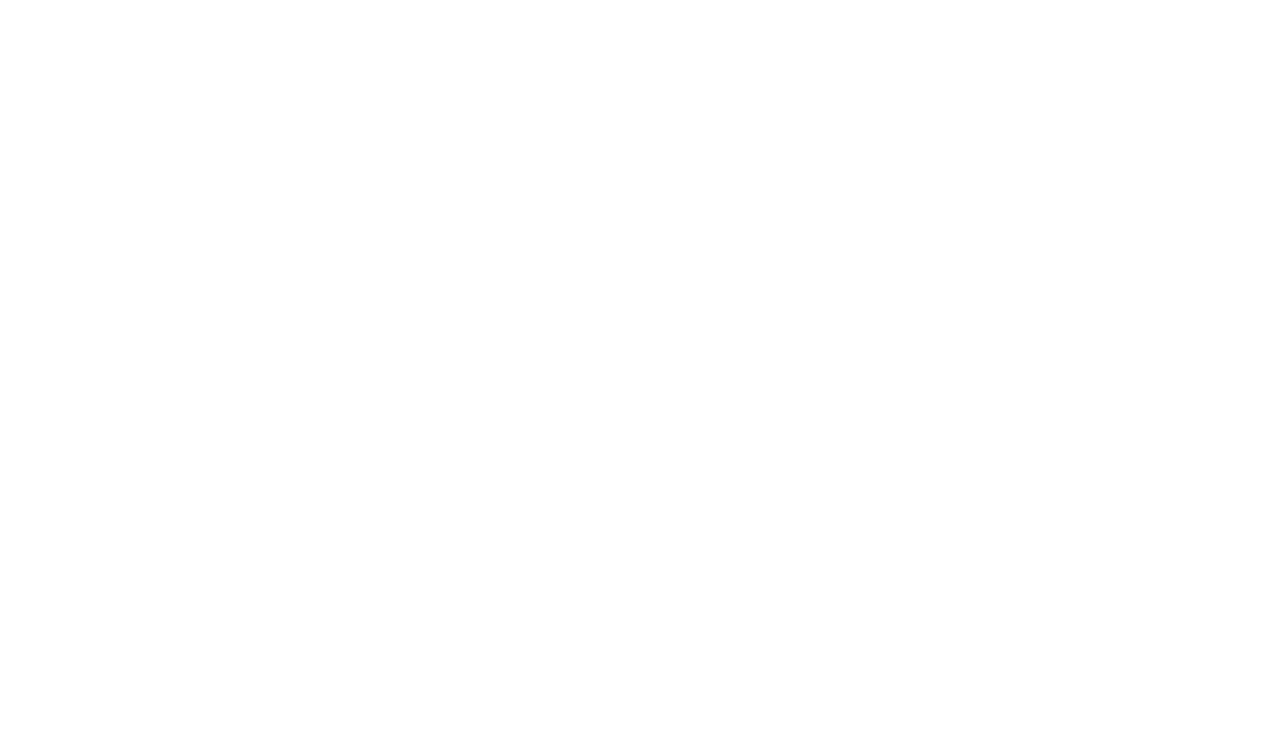
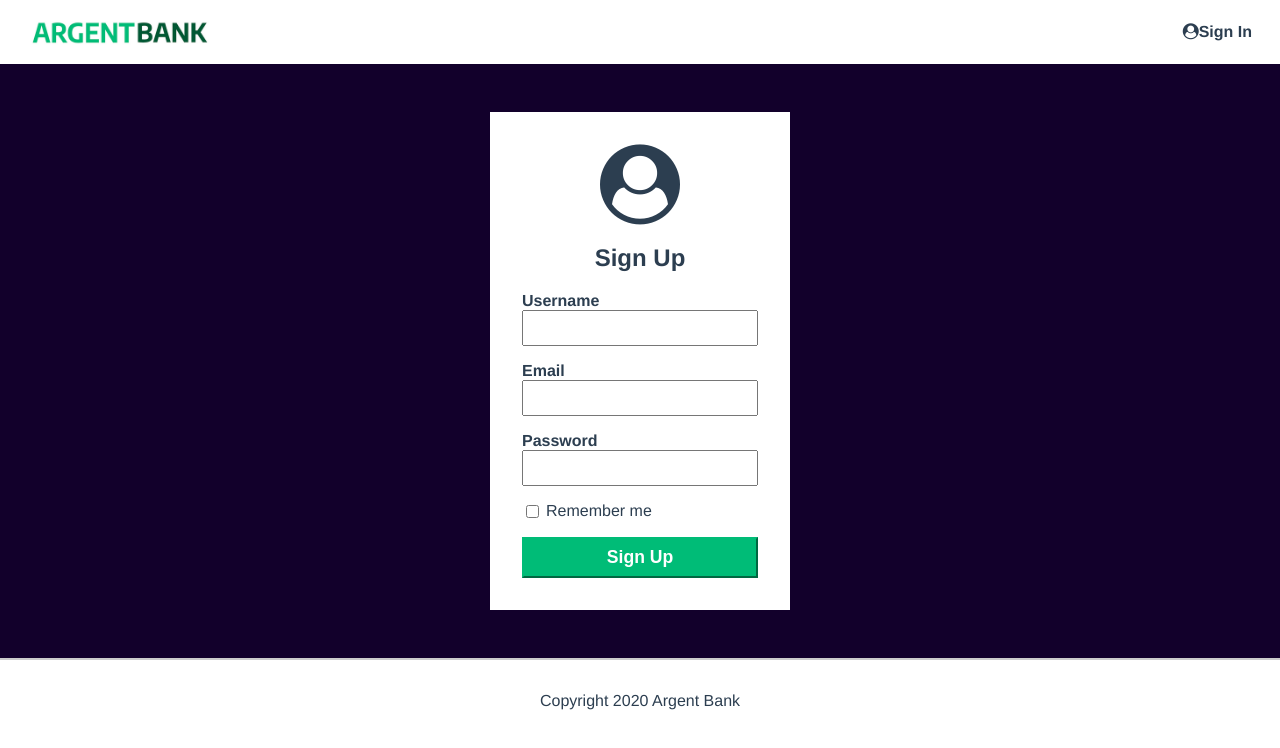
Before and after one commit to Douwdy/Projet-10---ArgentBank, a React (Create React App) app: page /sign-up in a window 1280 px wide. Shown: the top 748 px of the page. Built offline with nearby package versions, Linux system fonts and the light colour scheme.

Commit message:
Add SignUp page

```diff
--- a/src/pages/SignIn/index.jsx
+++ b/src/pages/SignIn/index.jsx
@@ -24,6 +24,7 @@
                         </div>
                         <button className="sign-in-button">Sign In</button>
                         </form>
+                        <a href="/sign-up">Create account</a>
                     </section>
                 </main>
             <Footer />
--- a/src/pages/SignIn/index.scss
+++ b/src/pages/SignIn/index.scss
@@ -23,6 +23,11 @@
     &-icon {
         font-size: 5rem;
     }
+    a{
+        display: block;
+        margin-top: 10px;
+        color: #12002b;
+    }
 }
 
 .input-remember {
--- a/src/pages/SignUp/index.jsx
+++ b/src/pages/SignUp/index.jsx
@@ -1,2 +1,37 @@
-const SignUp = () => {};
+import Footer from "../../components/Footer";
+import Nav from "../../components/Nav/index"; // Importing the Nav component
+
+const SignUp = () => {
+    return (
+        <>
+            <Nav />
+                <main className="sign-in">
+                    <section className="sign-in-content">
+                        <i className="fa fa-user-circle sign-in-icon"></i>
+                        <h1>Sign Up</h1>
+                        <form>
+                        <div className="input-wrapper">
+                            <label htmlFor="username">Username</label>
+                            <input type="text" id="username" />
+                        </div>
+                        <div className="input-wrapper">
+                            <label htmlFor="username">Email</label>
+                            <input type="email" id="username" />
+                        </div>
+                        <div className="input-wrapper">
+                            <label htmlFor="password">Password</label>
+                            <input type="password" id="password" />
+                        </div>
+                        <div className="input-remember">
+                            <input type="checkbox" id="remember-me" />
+                            <label htmlFor="remember-me">Remember me</label>
+                        </div>
+                        <button className="sign-in-button">Sign Up</button>
+                        </form>
+                    </section>
+                </main>
+            <Footer />
+        </>
+    );
+};
 export default SignUp;
```
